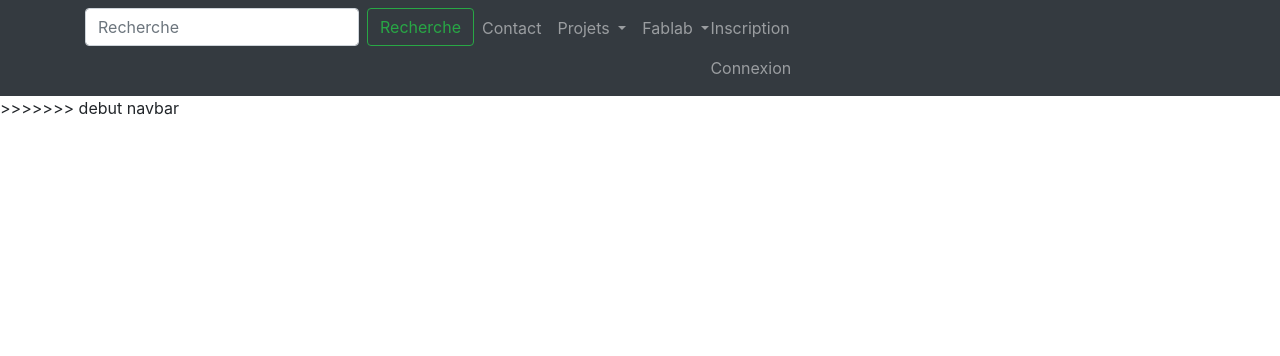
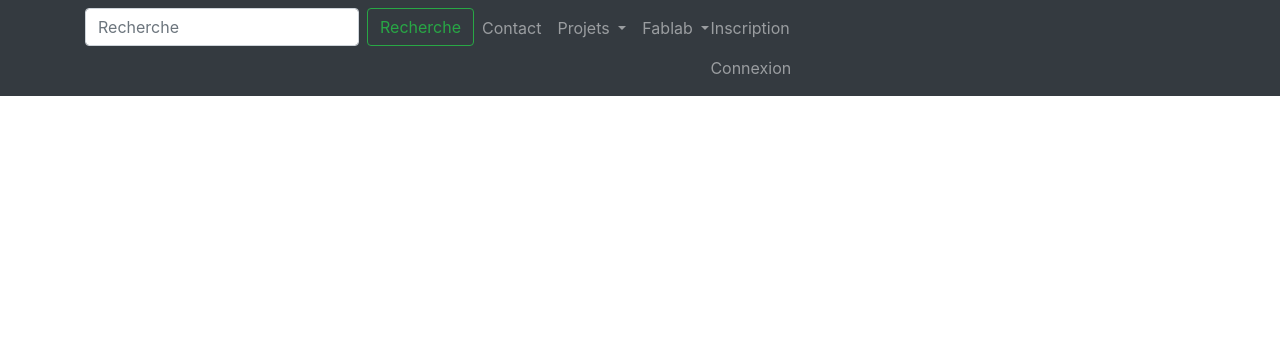
Before and after one commit to ThomasHandiFabLab/HandiFabLab-You, a Symfony app: template templates/main/main.html.twig in a window 1280 px wide. Shown: the top 356 px of the page. Run offline with Twig, Linux system fonts and the light colour scheme; the template is opened without the code that fills it, so the values that code supplies are empty; some libraries are stand-ins or nearby versions.

Commit message:
first commit

```diff
--- a/templates/base.html.twig
+++ b/templates/base.html.twig
@@ -1,7 +1,7 @@
 <!DOCTYPE html>
 <html>
     <head>
-        <meta charset="UTF-8">
+
         <meta name="viewport" content="width=device-width, initial-scale=1, shrink-to-fit=no">
         <title>{% block title %}HandiFabLab & You{% endblock %}</title>
         <!-- CSS bootstrap -->
@@ -13,6 +13,8 @@
         <script src="https://stackpath.bootstrapcdn.com/bootstrap/4.3.1/js/bootstrap.min.js" integrity="sha384-JjSmVgyd0p3pXB1rRibZUAYoIIy6OrQ6VrjIEaFf/nJGzIxFDsf4x0xIM+B07jRM" crossorigin="anonymous"></script>
         <!-- CSS a completer-->
         <link rel="stylesheet" href="">
+
+
         {% block stylesheets %}{% endblock %}
     </head>
     <body>
@@ -57,7 +59,7 @@
                 </ul>
             </div>
         </nav>
->>>>>>> debut navbar
+
         {% block body %}{% endblock %}
         {% block javascripts %}{% endblock %}
     </body>
```
Also changed, not shown: 1 other file.
